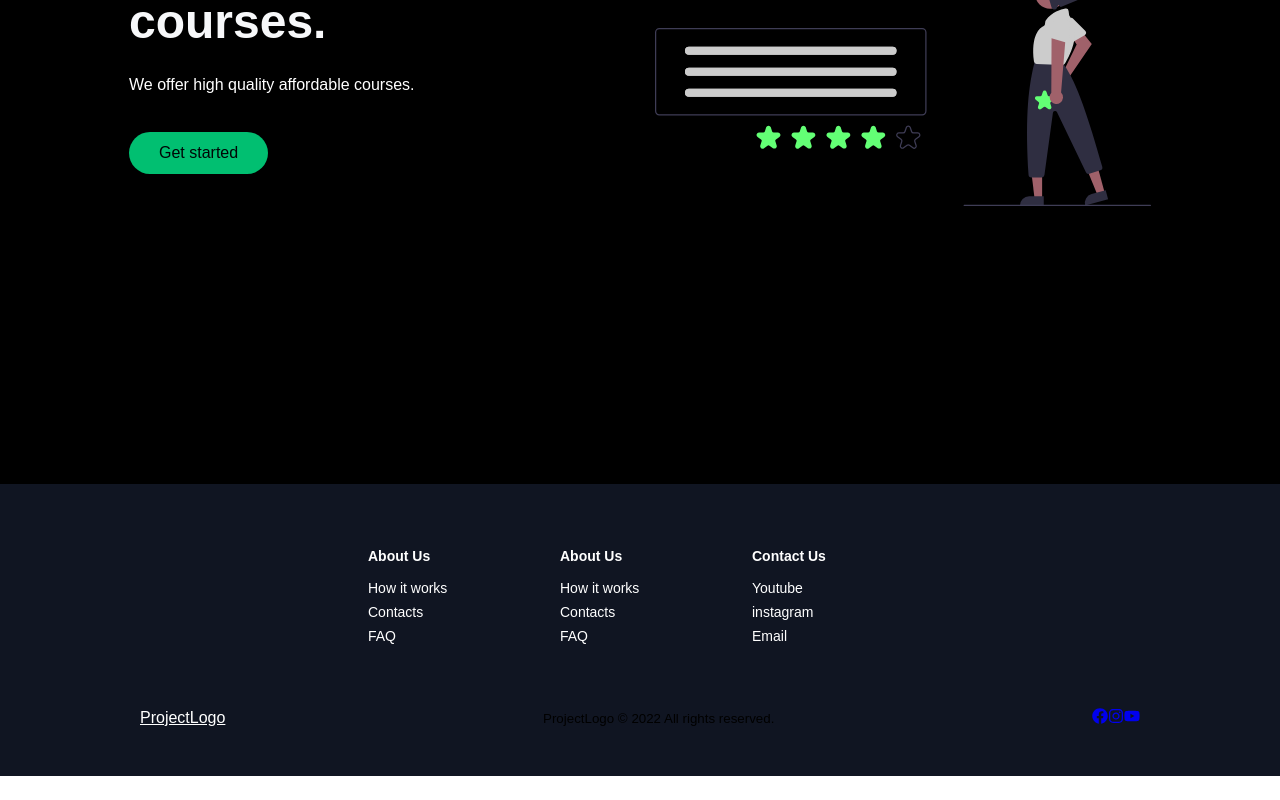
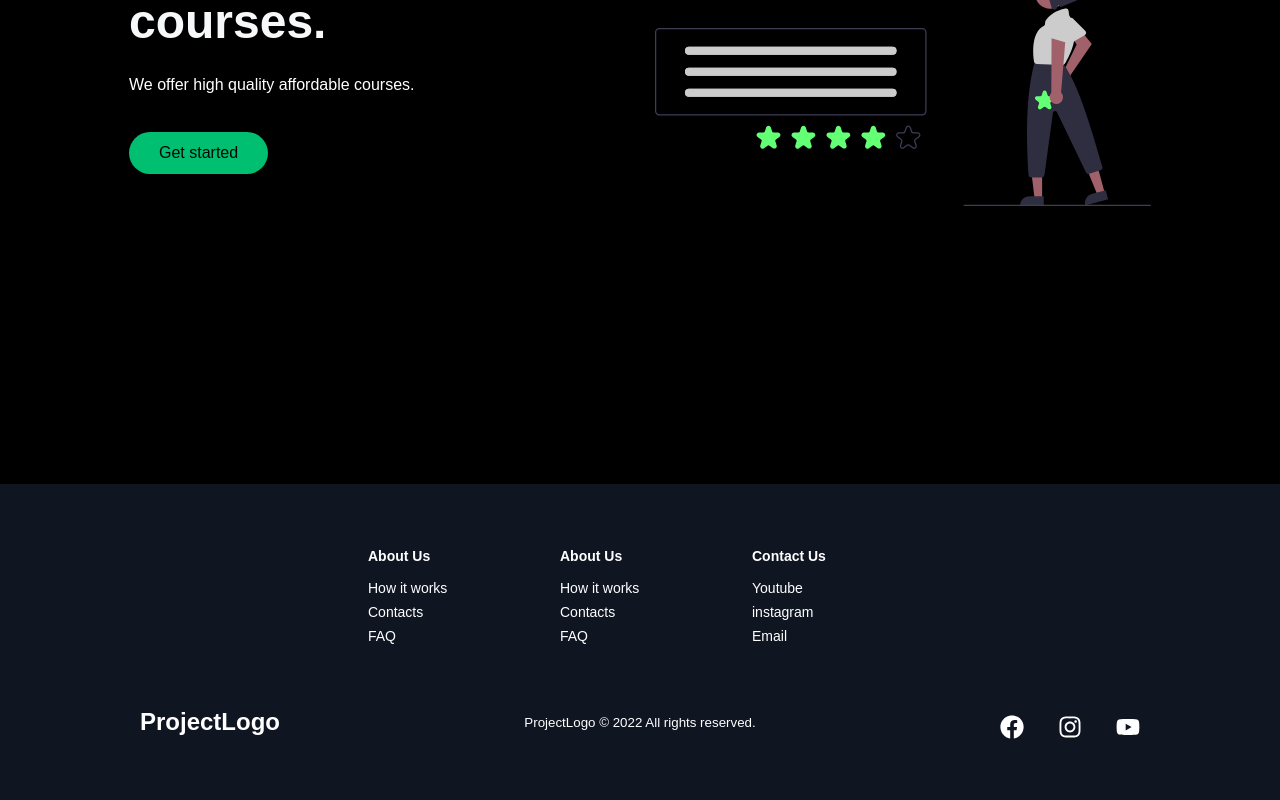
Before and after one commit to AnnaAn01/language-courses-react-website, a React (Create React App) app: page / in a window 1280 px wide. Shown: the part 2836-3636 px from the top of the page. Before the commit the page ends 3612 px from the top, so only its background shows below. Built offline with nearby package versions, Linux system fonts and the light colour scheme; a web font is replaced by a local one.

Commit message:
added social media links

```diff
--- a/src/components/Footer/FooterElements.js
+++ b/src/components/Footer/FooterElements.js
@@ -80,7 +80,30 @@
 `;
 export const SocialLogo = styled(Link)`
   color: #fff;
+  justify-self: start;
+  cursor: pointer;
+  text-decoration: none;
+  font-size: 1.5rem;
+  display: flex;
+  align-items: center;
+  margin-bottom: 16px;
+  font-weight: bold;
 `;
-export const WebsiteRights = styled.small``;
-export const SocialIcons = styled.div``;
-export const SocialIconLink = styled.a``;
+export const WebsiteRights = styled.small`
+  color: #fff;
+  margin-bottom: 16px;
+`;
+export const SocialIcons = styled.div`
+  display: flex;
+  justify-content: space-between;
+  align-items: center;
+  width: 140px;
+`;
+export const SocialIconLink = styled.a`
+  color: #fff;
+  font-size: 24px;
+
+  &:hover {
+    font-size: 25px;
+  }
+`;
```
